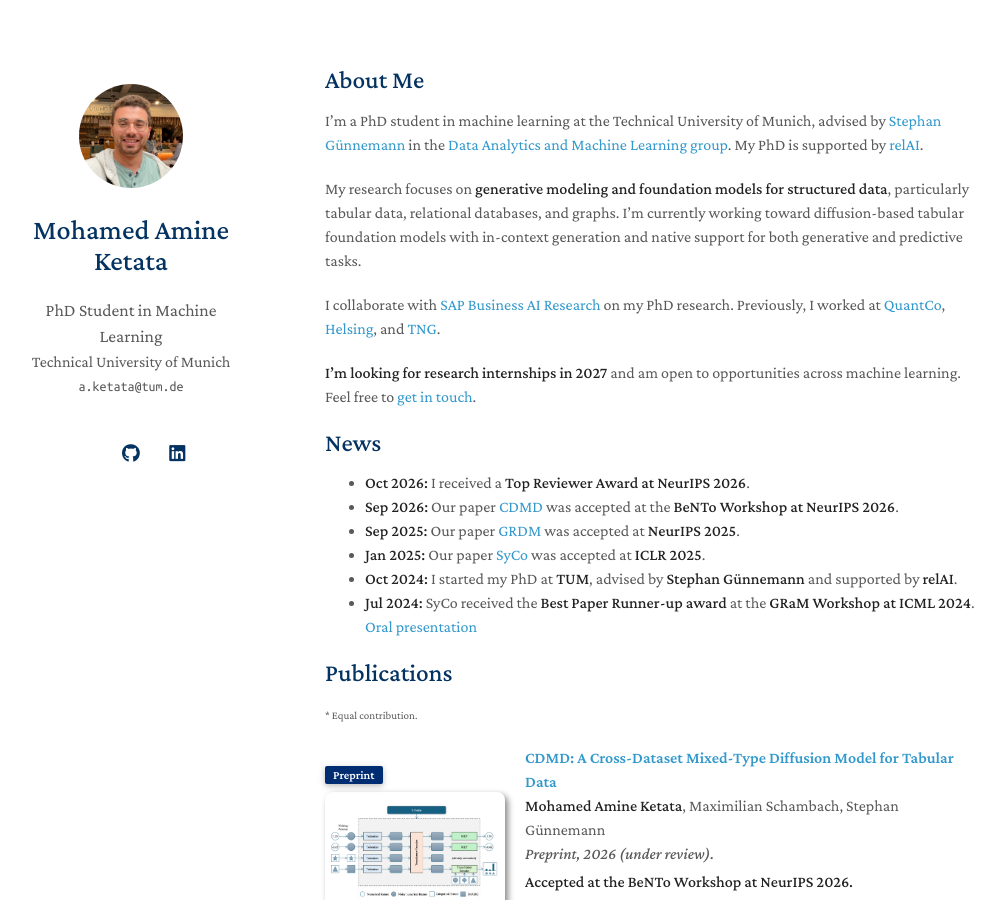
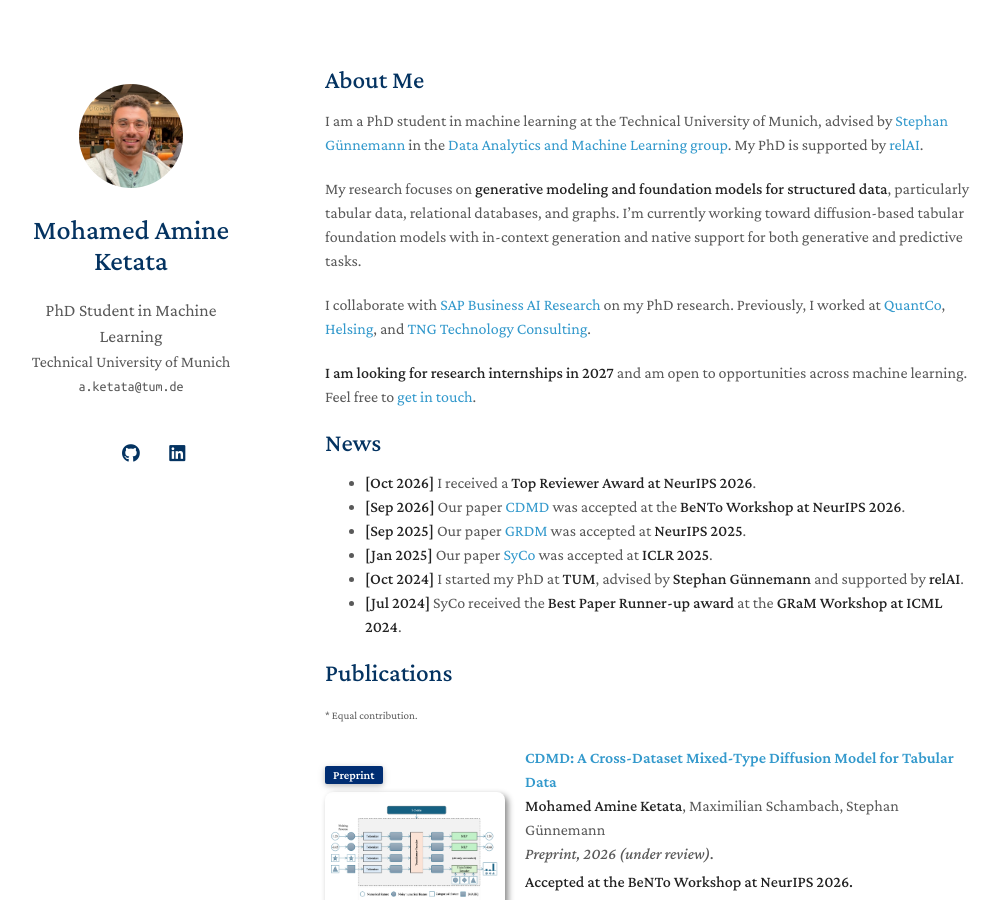
Before and after one commit to ketatam/ketatam.github.io, a Jekyll site: the page built from index.md, in a window 1280 px wide and 900 px high. Shown: the whole window, without its empty margins (145-1150 px from the left). Built offline with Jekyll 4.4.1, drawn with Linux system fonts in a browser that asks for light colours; a style sheet for code colours, icons or effects is not loaded; our own code applies the rules of GitHub Pages for plain Markdown files.

Commit message:
small fixes

```diff
--- a/_config.yml
+++ b/_config.yml
@@ -17,7 +17,7 @@ google_scholar: https://scholar.google.com/citations?user=QT3-wrkAAAAJ
 cv_link: ./assets/files/cv.pdf
 github_link: https://github.com/ketatam
 linkedin: https://www.linkedin.com/in/ketatam/
-twitter: https://twitter.com/
+twitter: https://x.com/amine_ketata
 
 avatar: ./assets/img/profile.jpg
 
--- a/index.md
+++ b/index.md
@@ -4,22 +4,22 @@ layout: homepage
 
 ## About Me
 
-I'm a PhD student in machine learning at the Technical University of Munich, advised by [Stephan Günnemann](https://www.cs.cit.tum.de/en/daml/team/damlguennemann/) in the [Data Analytics and Machine Learning group](https://www.cs.cit.tum.de/en/daml/home/). My PhD is supported by [relAI](https://zuseschoolrelai.de/).
+I am a PhD student in machine learning at the Technical University of Munich, advised by [Stephan Günnemann](https://www.cs.cit.tum.de/en/daml/team/damlguennemann/) in the [Data Analytics and Machine Learning group](https://www.cs.cit.tum.de/en/daml/home/). My PhD is supported by [relAI](https://zuseschoolrelai.de/).
 
 My research focuses on **generative modeling and foundation models for structured data**, particularly tabular data, relational databases, and graphs. I'm currently working toward diffusion-based tabular foundation models with in-context generation and native support for both generative and predictive tasks.
 
-I collaborate with [SAP Business AI Research](https://www.sap.com/products/artificial-intelligence/research.html) on my PhD research. Previously, I worked at [QuantCo](https://www.quantco.com/), [Helsing](https://helsing.ai/), and [TNG](https://www.tngtech.com/).
+I collaborate with [SAP Business AI Research](https://www.sap.com/products/artificial-intelligence/research.html) on my PhD research. Previously, I worked at [QuantCo](https://www.quantco.com/), [Helsing](https://helsing.ai/), and [TNG Technology Consulting](https://www.tngtech.com/).
 
-**I'm looking for research internships in 2027** and am open to opportunities across machine learning. Feel free to [get in touch](mailto:a.ketata@tum.de).
+**I am looking for research internships in 2027** and am open to opportunities across machine learning. Feel free to [get in touch](mailto:a.ketata@tum.de).
 
 ## News
 
-- **Oct 2026:** I received a **Top Reviewer Award at NeurIPS 2026**.
-- **Sep 2026:** Our paper [CDMD](https://arxiv.org/abs/2609.39124) was accepted at the **BeNTo Workshop at NeurIPS 2026**.
-- **Sep 2025:** Our paper [GRDM](https://proceedings.neurips.cc/paper_files/paper/2025/hash/ef7f818e234b3d81ad13ea0430353415-Abstract-Conference.html) was accepted at **NeurIPS 2025**.
-- **Jan 2025:** Our paper [SyCo](https://proceedings.iclr.cc/paper_files/paper/2025/hash/2af641762dc02035c31a9314b2d090b6-Abstract-Conference.html) was accepted at **ICLR 2025**.
-- **Oct 2024:** I started my PhD at **TUM**, advised by **Stephan Günnemann** and supported by **relAI**.
-- **Jul 2024:** SyCo received the **Best Paper Runner-up award** at the **GRaM Workshop at ICML 2024**. [Oral presentation](https://icml.cc/virtual/2024/39289)
+- **[Oct 2026]** I received a **Top Reviewer Award at NeurIPS 2026**.
+- **[Sep 2026]** Our paper [CDMD](https://arxiv.org/abs/2609.39124) was accepted at the **BeNTo Workshop at NeurIPS 2026**.
+- **[Sep 2025]** Our paper [GRDM](https://proceedings.neurips.cc/paper_files/paper/2025/hash/ef7f818e234b3d81ad13ea0430353415-Abstract-Conference.html) was accepted at **NeurIPS 2025**.
+- **[Jan 2025]** Our paper [SyCo](https://proceedings.iclr.cc/paper_files/paper/2025/hash/2af641762dc02035c31a9314b2d090b6-Abstract-Conference.html) was accepted at **ICLR 2025**.
+- **[Oct 2024]** I started my PhD at **TUM**, advised by **Stephan Günnemann** and supported by **relAI**.
+- **[Jul 2024]** SyCo received the **Best Paper Runner-up award** at the **GRaM Workshop at ICML 2024**.
 
 {% include_relative _includes/publications.md %}
 
```
